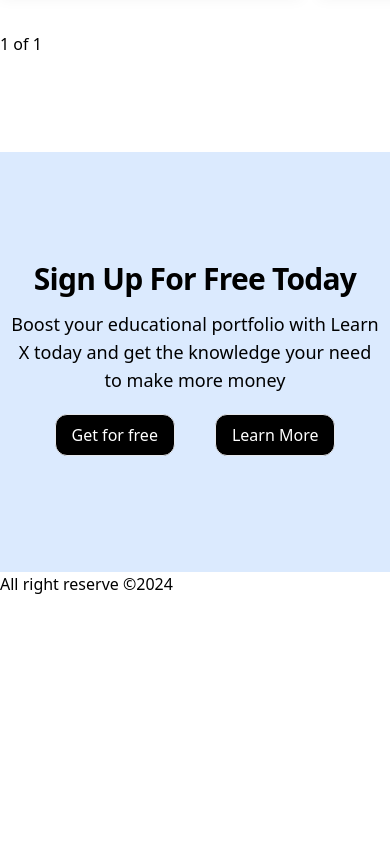
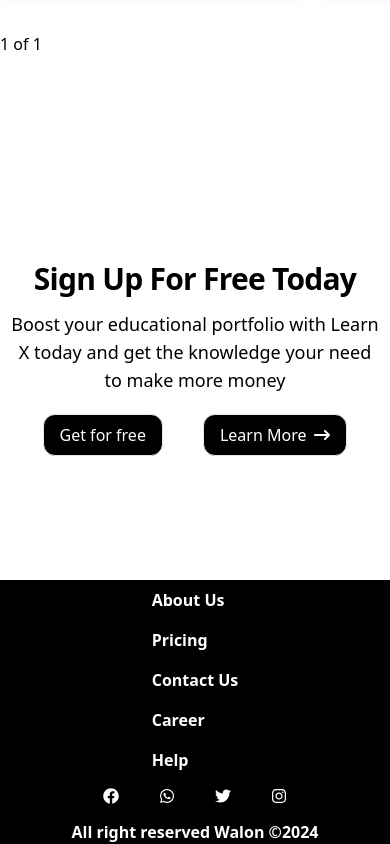
Before and after one commit to walonjalloh/startup21_landing_page_for_bounty, a React (Vite) app: page / in a window 390 px wide. Shown: the part 5192-6036 px from the top of the page. Before the commit the page ends 5788 px from the top, so only its background shows below. Built offline with nearby package versions, Linux system fonts and the light colour scheme.

Commit message:
add footer and call to action section

```diff
--- a/src/assets/asset.js
+++ /dev/null
@@ -1,11 +0,0 @@
-import logo from './logo.png'
-import hero from './hero.jpg'
-import product from './product.png'
-import team from './team.jpg'
-
-export {
-    logo,
-    hero,
-    product,
-    team
-}
--- a/src/components/CallToAction.jsx
+++ b/src/components/CallToAction.jsx
@@ -1,7 +1,9 @@
+import { FaArrowRightLong } from "react-icons/fa6"
+
 
 function CallToAction() {
   return (
-    <section className="py-24 bg-blue-100">
+    <section className="py-24 ">
             <div className="flex flex-col justify-center items-center">
                 <h1 className="font-bold text-3xl text-center mx-2 my-4 tracking-tight leading-none">Sign Up For Free Today</h1>
                 <p className="font-medium text-lg text-center mx-2">Boost your educational portfolio with Learn X today and get the knowledge your need to
@@ -9,7 +11,7 @@ function CallToAction() {
                 </p>
                 <div className="flex gap-10 py-5">
                     <button className="border py-2 px-4 rounded-xl bg-black text-white text-md">Get for free</button>
-                    <button className="border py-2 px-4 rounded-xl bg-black text-white text-md">Learn More</button>
+                    <button className="flex justify-center items-center gap-2 border py-2 px-4 rounded-xl bg-black text-white text-md">Learn More <span><FaArrowRightLong/></span></button>
                 </div>
             </div>
     </section>
--- a/src/components/Footer.jsx
+++ b/src/components/Footer.jsx
@@ -1,11 +1,34 @@
+
+import { Link } from 'react-scroll';
+import { FaWhatsapp } from 'react-icons/fa';
+import { FaFacebook } from 'react-icons/fa';
+import { FaTwitter } from 'react-icons/fa';
+import { FaInstagram } from 'react-icons/fa';
 
 function Footer() {
 
     const date = new Date().getFullYear();
 
   return (
-    <footer>
-        <p>All right reserve &copy;{date}</p>
+    <footer name='contact' className='bg-black'>
+      <div className='flex flex-col gap-4 items-center mt-2 pt-2'>
+        <nav className='list-none flex flex-col md:flex-row md:gap-5 text-white md:text-xl gap-4 font-bold '>
+          <li><Link>About Us</Link></li>
+          <li><Link>Pricing</Link></li>
+          <li><Link>Contact Us</Link></li>
+          <li><Link>Career</Link></li>
+          <li><Link>Help</Link></li>
+        </nav>
+        <div className='flex gap-10 items-center text-white justify-center'>
+          <FaFacebook/>
+          <FaWhatsapp/>
+          <FaTwitter/>
+          <FaInstagram/>
+        </div>
+        <div>
+          <p className='font-bold text-md text-white '>All right reserved Walon &copy;{date}</p>
+        </div>
+      </div>
     </footer>
   )
 }
--- a/src/components/Navbar.jsx
+++ b/src/components/Navbar.jsx
@@ -1,5 +1,5 @@
 import  Button  from './Button'
-import { logo } from '../assets/asset'
+import logo from '../assets/logo.png'
 import { FaBars } from 'react-icons/fa'
 import { useState } from 'react'
 import { Link } from 'react-scroll'
@@ -24,7 +24,7 @@ function Navbar() {
             <li><Link to='home' smooth={true} offset={0} duration={500}>Home</Link></li>
             <li><Link to='about_us' smooth={true} offset={-240} duration={500} >About Us</Link></li>
             <li><Link to='services' smooth={true} offset={240} duration={500}>Services</Link></li>
-            <li href="#">Contact Us</li>
+            <li><Link to='contact' smooth={true} offset={-150} duration={500}>Contact Us</Link></li>
           </div>
           <div>
             <Button name='Sign Up' classname='text-white hidden md:flex bg-black rounded-md md:text-xl lg:text-2xl px-4 py-2'/>
--- a/src/components/Products.jsx
+++ b/src/components/Products.jsx
@@ -1,5 +1,4 @@
-import { product } from "../assets/asset"
-
+import product from '../assets/product.png'
 
 function Products() {
   return (
--- a/src/utils/team.js
+++ b/src/utils/team.js
@@ -1,4 +1,4 @@
-import { team } from "../assets/asset"
+import team from '../assets/team.jpg'
 
 const teamMember = [{
     key:1,
```
